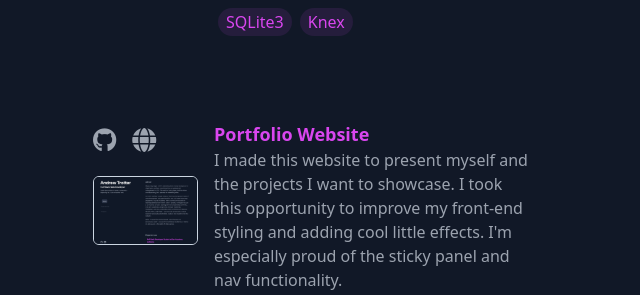
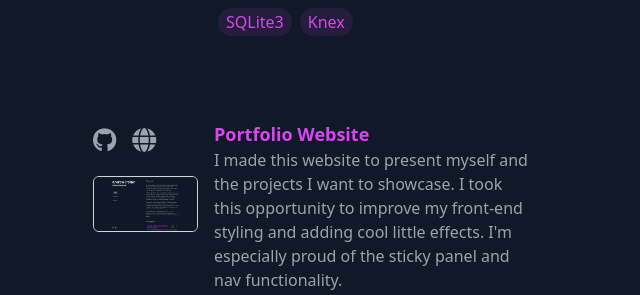
Before and after one commit to andrew-trotter/portfolio, a React (Vite) app: page / in a window 1280 px wide. Shown: the part 2604-2899 px from the top of the page, without its empty margins (579-1219 px from the left). Built offline with nearby package versions, Linux system fonts and the light colour scheme.

Commit message:
updated portfolio img

```diff
--- a/src/assets/data/data.ts
+++ b/src/assets/data/data.ts
@@ -91,7 +91,7 @@ export const projects: Project[] = [
     desc: `I made this website to present myself and the projects I want to showcase. I took this opportunity to improve my front-end styling and adding cool little effects. I'm especially proud of the sticky panel and nav functionality.`,
     repo: 'https://github.com/andrew-trotter/portfolio',
     deployment: '/',
-    image: '../../images/portfolio.jpeg',
+    image: '../../images/portfolio.png',
     techs: [
       { name: 'React' },
       { name: 'Tailwind.css' },
```
Also changed, not shown: public/images/portfolio.jpeg (deleted), public/images/portfolio.png (added).
